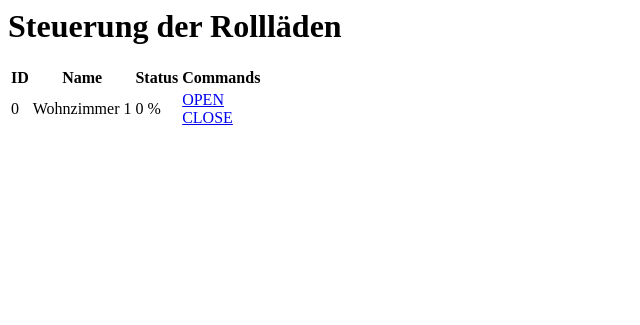
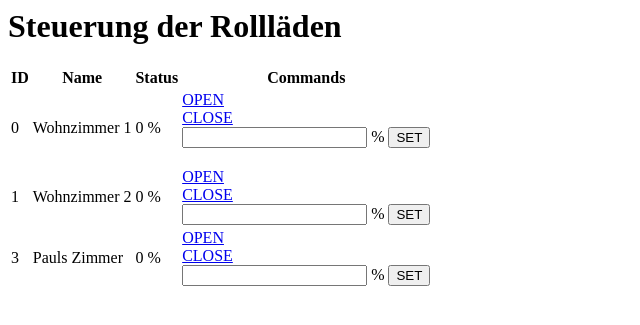
Before and after one commit to storm703/smartHome, a Flask app: page / in a window 1280 px wide. Shown: the top 325 px of the page, without its empty margins (0-640 px from the left). Run offline with Flask 2, Linux system fonts and the light colour scheme; parts of the project's set-up code (start-up, migrations or seed data) failed here and were passed over.

Commit message:
Fertigestellung aller Steuerungsmöglichkeiten ohne UDP Verbindung zu Ard

```diff
--- a/app.py
+++ b/app.py
@@ -1,10 +1,10 @@
-from flask import Flask, render_template, redirect
+from flask import Flask, render_template, redirect, request
 from arduino import Arduino_Rolladen
 import arduino_interface
 
 app = Flask(__name__)
 
-ards = [Arduino_Rolladen(0, "Wohnzimmer 1")]
+ards = [Arduino_Rolladen(0, "Wohnzimmer 1"),Arduino_Rolladen(1, "Wohnzimmer 2"), Arduino_Rolladen(3, "Pauls Zimmer")]
 
 @app.route('/')
 def index():
@@ -23,6 +23,13 @@ def close(id):
     #arduino_interface.set(id, 100)
     return redirect('/')
 
+@app.route('/set/<int:id>')
+def set(id):
+    p = int(request.args['p'])
+    #arduino_inteface.set(id, p)
+    return redirect('/')
+
+
 
 
 
--- a/templates/index.html
+++ b/templates/index.html
@@ -30,8 +30,9 @@
       <td>
         <a href="/open/{{ a.ID }}">OPEN</a> <br>
         <a href="/close/{{ a.ID }}">CLOSE</a> <br>
-
-
+        <form action = "/set/{{ a.ID }}">
+          <input type="text" id = "p" name = "p"> %
+          <input type= "submit" value= "SET"
       </td>
 
     </tr>
```
